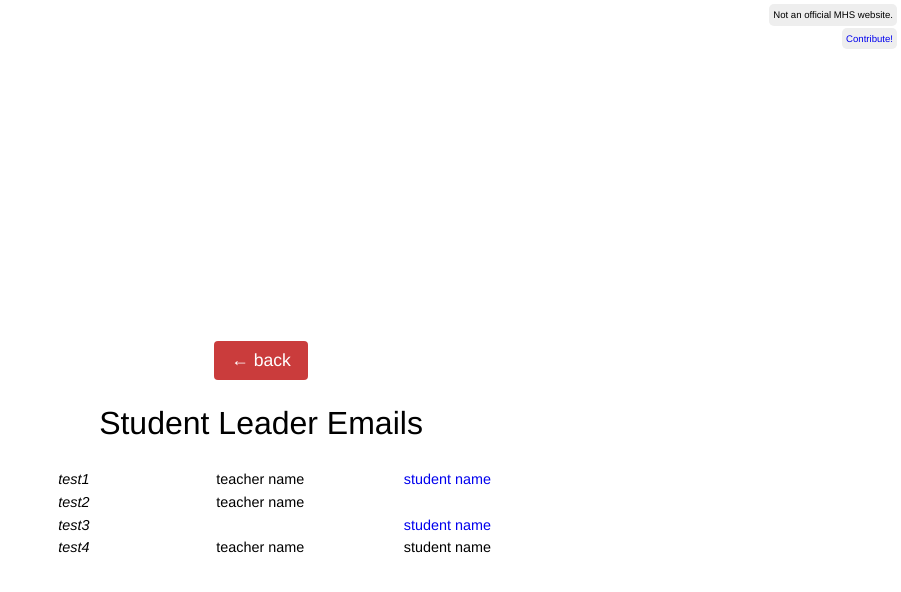
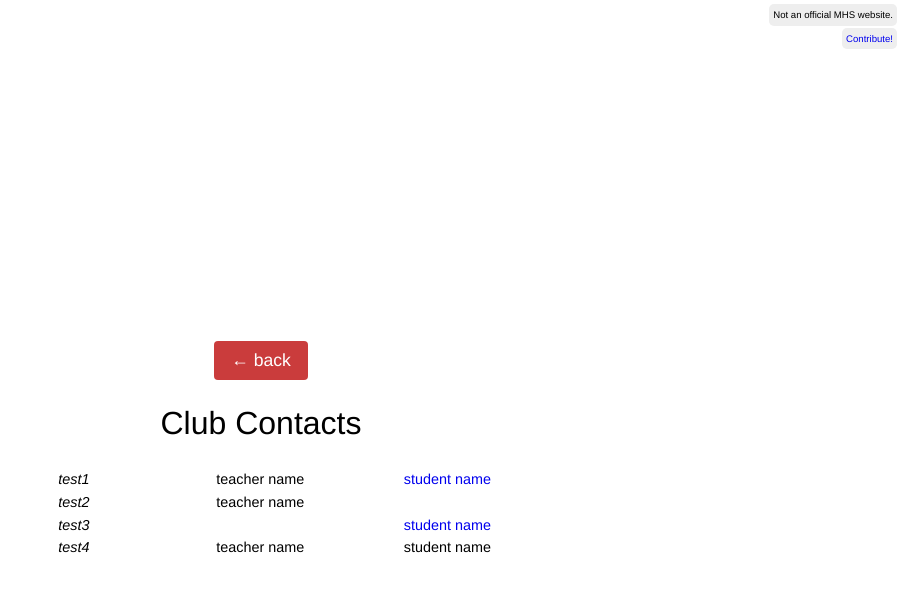
Before and after one commit to mhslinks/mhslinks.github.io, a Jekyll site: the page built from clubs/index.html, in a window 1280 px wide. Shown: the top 592 px of the page, without its empty margins (379-1280 px from the left). Built offline with Jekyll 4.4.1, drawn with Linux system fonts in a browser that asks for light colours.

Commit message:
update heading and title clubs page

```diff
--- a/clubs/index.html
+++ b/clubs/index.html
@@ -1,10 +1,10 @@
 ---
 layout: default
-title: Student Leader Emails
+title: Club Contacts
 ---
 <div class="inner emails-body fade-in fade-two">
     <div><a class="pure-button button-xlarge button-red" href="../"> &larr; back</a></div>
-    <h1>Student Leader Emails</h1>
+    <h1>Club Contacts</h1>
     <div class="small">
         <table style="max-width: 600px; margin: 0 auto;">
             <col width="200">
```
